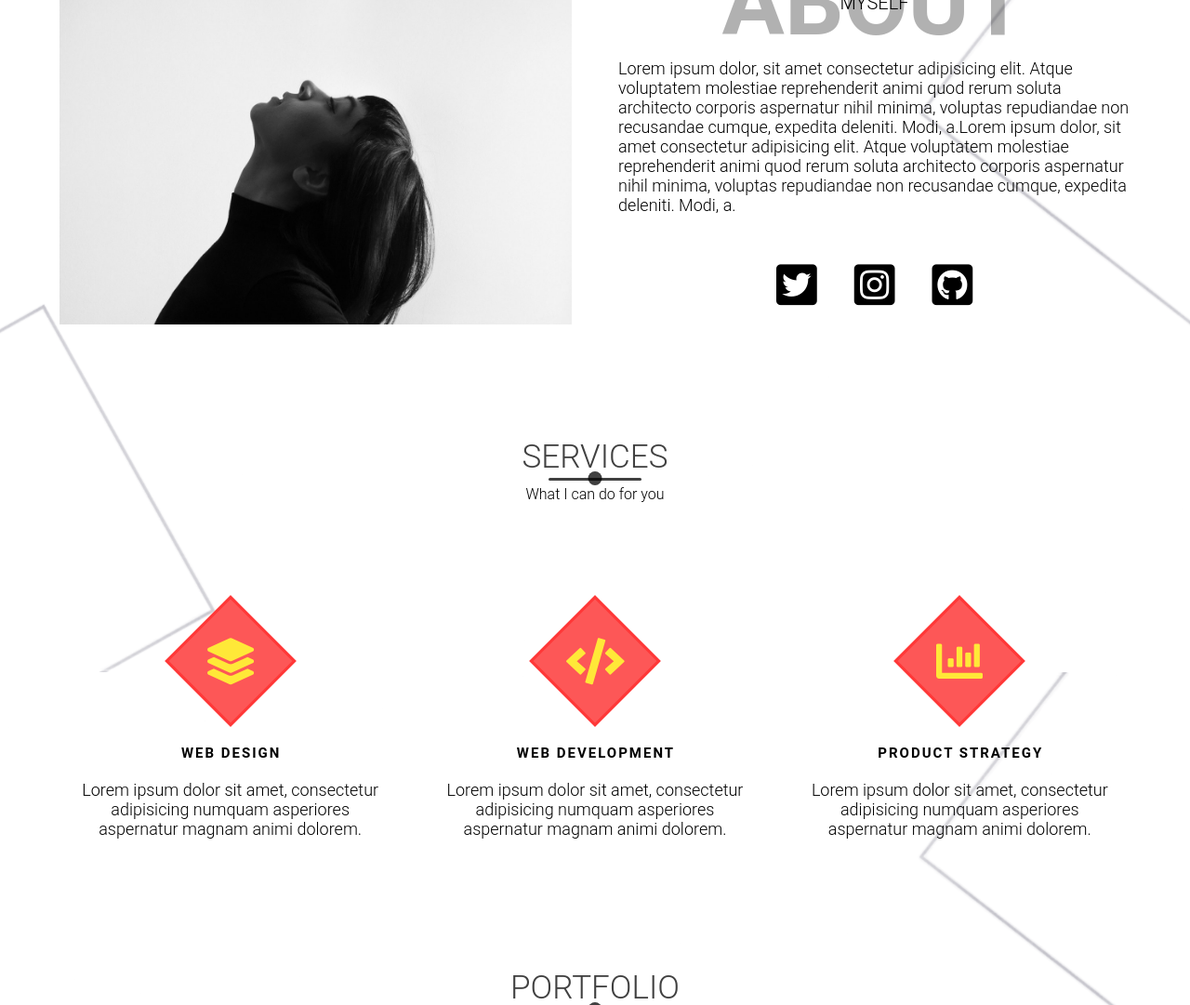
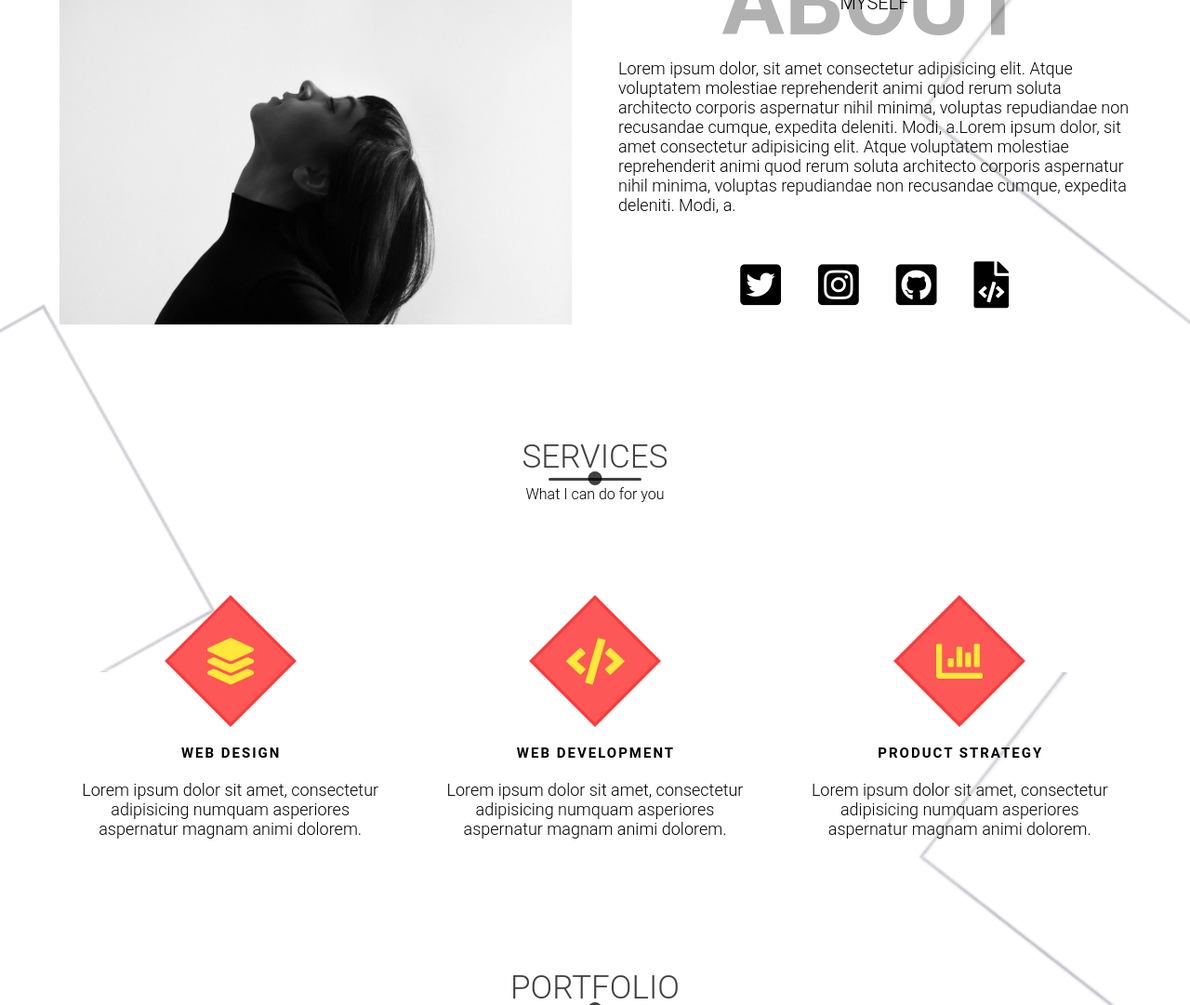
Before and after one commit to Tirth-Nagar/personalPortfolio, a plain HTML site: page index.html in a window 1280 px wide. Shown: the part 877-1958 px from the top of the page at 93% size. Drawn offline with nearby package versions, Linux system fonts and the light colour scheme.

Commit message:
devpost icon

```diff
--- a/index.html
+++ b/index.html
@@ -89,6 +89,11 @@
                         <li>
                             <a href="https://github.com/Tirth-Nagar" class="icon-link">
                                 <i class="fab fa-github-square"></i>
+                            </a>
+                        </li>
+                        <li>
+                            <a href="https://devpost.com/Tirth-Nagar" class="icon-link">
+                                <i class="fas fa-file-code" id="devpost"></i>
                             </a>
                         </li>
                     </ul>
--- a/main.css
+++ b/main.css
@@ -297,6 +297,10 @@ li{
 
 .fa-github-square:hover{
     color:#313534;
+}
+
+#devpost:hover{
+    color: #f3a238;
 }
 /*End about*/
 
```
